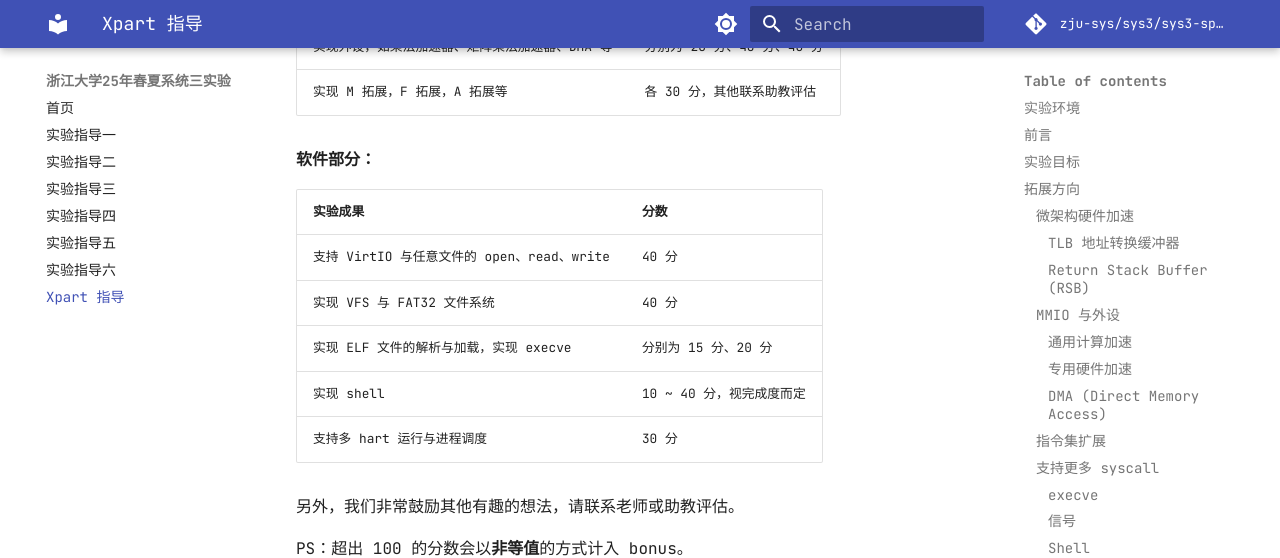
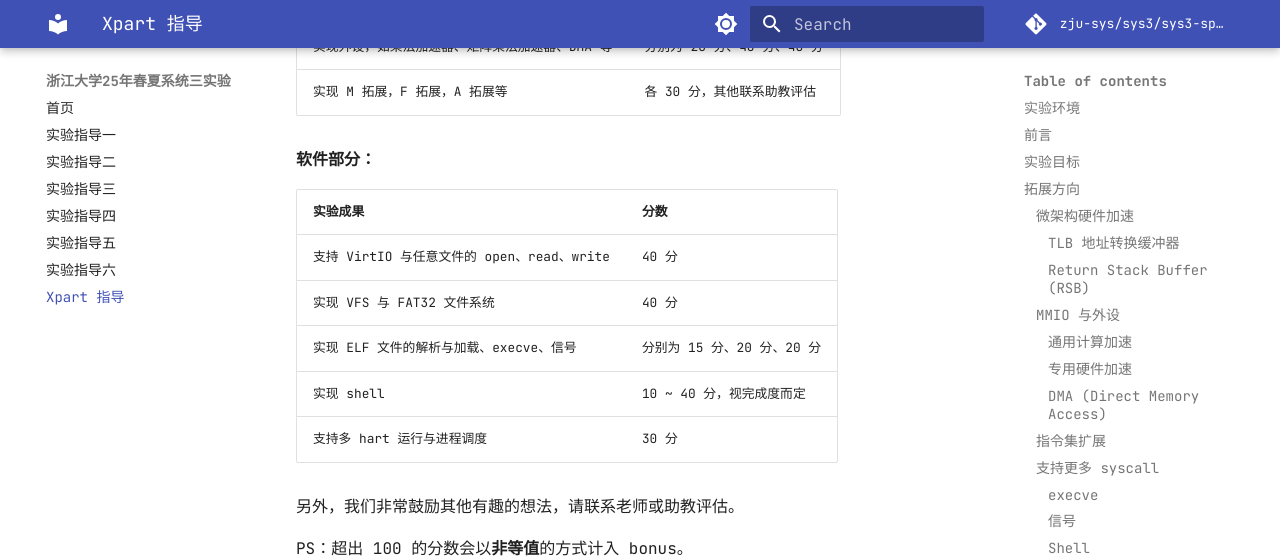
Before and after one commit to ZZC071212/computer_system, an MkDocs documentation site: the page built from docs/xpart.md, in a window 1280 px wide and 900 px high, scrolled down 7734 px. Shown: the top 558 px of the window. Built offline with MkDocs 1.6.1 and Material for MkDocs 9.7.7, drawn with Linux system fonts in a browser that asks for light colours; some web fonts are replaced.

Commit message:
docs(xpart): signals score

```diff
--- a/docs/xpart.md
+++ b/docs/xpart.md
@@ -231,7 +231,7 @@ Shell 是一个命令行界面，允许用户与操作系统进行交互。你
 | ------------------------------------------------ | ---------------------------- |
 | 支持 VirtIO 与任意文件的 open、read、write | 40 分 |
 | 实现 VFS 与 FAT32 文件系统 | 40 分 |
-| 实现 ELF 文件的解析与加载，实现 execve | 分别为 15 分、20 分 |
+| 实现 ELF 文件的解析与加载、execve、信号 | 分别为 15 分、20 分、20 分 |
 | 实现 shell | 10 \~ 40 分，视完成度而定 |
 | 支持多 hart 运行与进程调度 | 30 分 |
 
```
